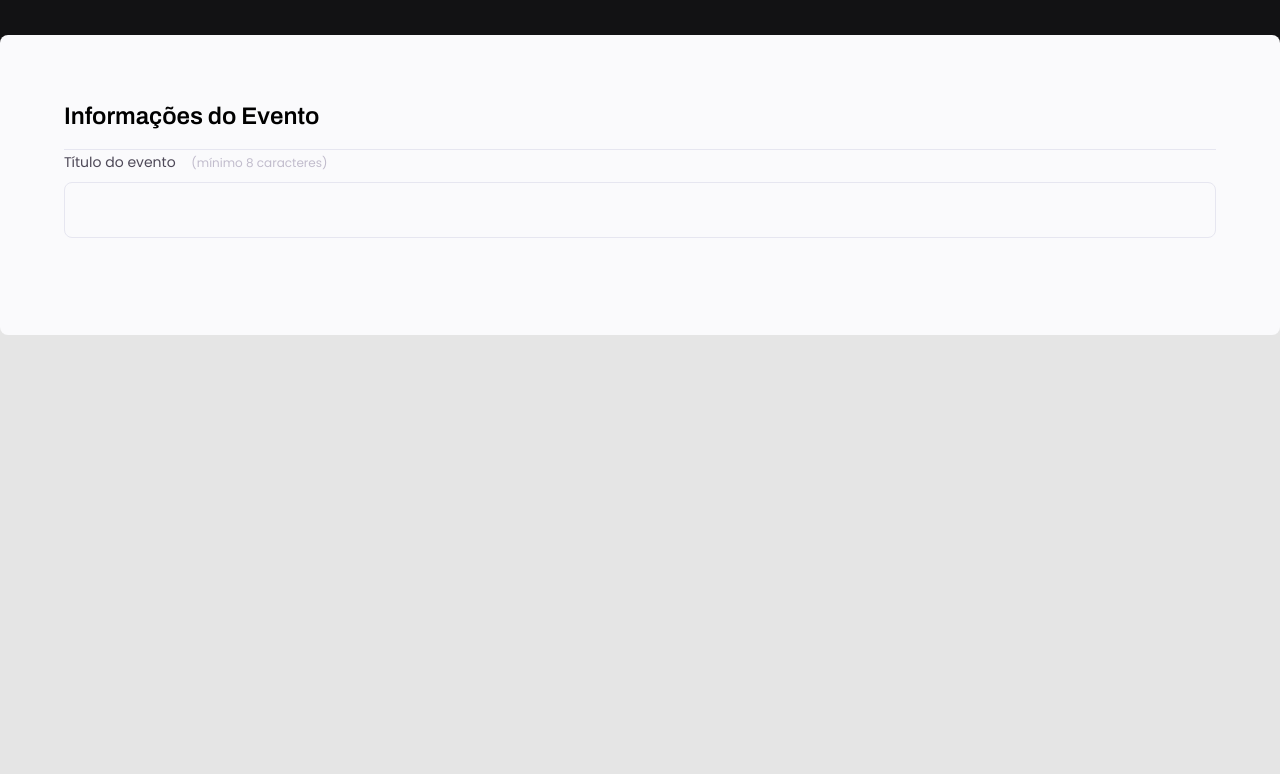
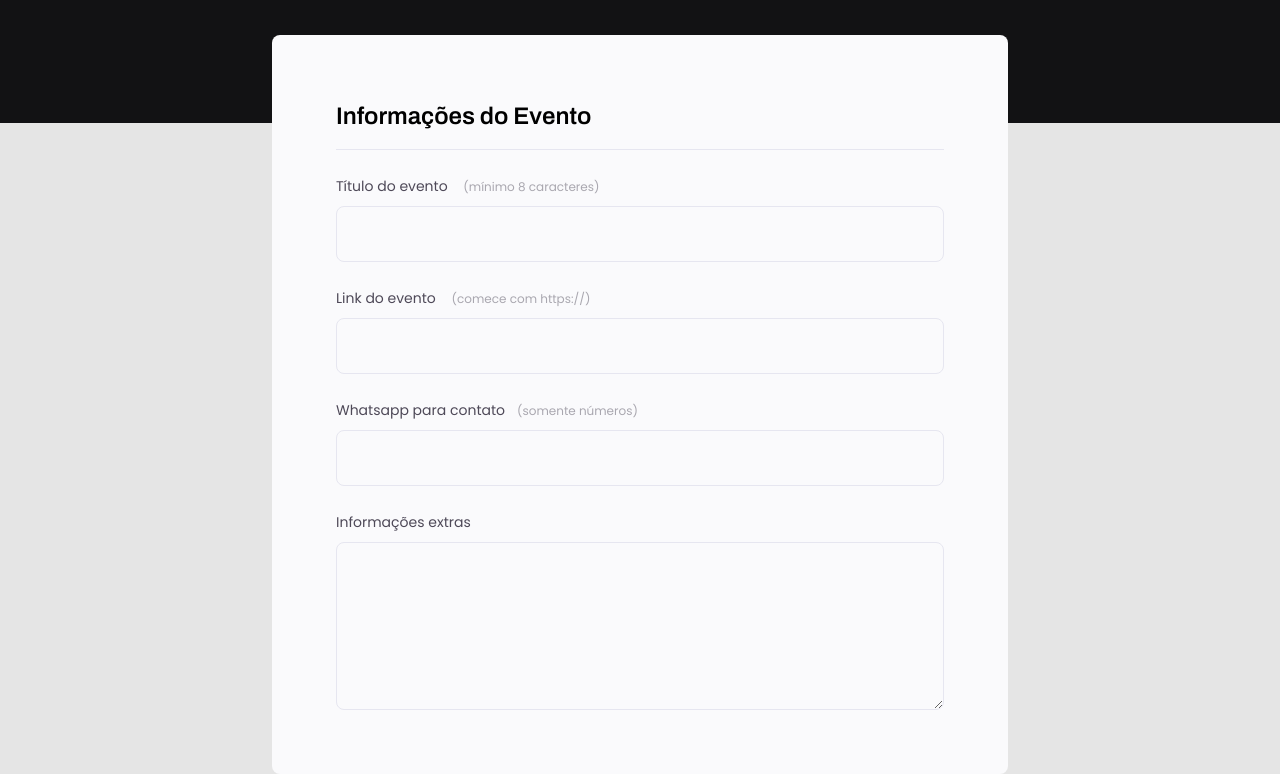
Before and after one commit to fernando-ruans/Crie-seu-evento, a plain HTML site: page index.html in a window 1280 px wide. Shown: the part 245-1019 px from the top of the page. Before the commit the page ends 800 px from the top, so only its background shows below. Drawn offline with Linux system fonts and the light colour scheme.

Commit message:
Ajustando novos campos dentro do fieldset.

```diff
--- a/index.html
+++ b/index.html
@@ -15,15 +15,29 @@
         <h1>Crie e compartilhe seu evento.</h1>
         <p>O primeiro passo, é preencher esse formulário de inscrição.</p>
         </header>
-    </div>
     <form>
         <fieldset>
-            <legend>Informações do Evento</legend>
-            <div class="input-wrapper">
-                <label for="event-title">Título do evento <span>(mínimo 8 caracteres)</span> </label>
-                <input type="text" id="event-title">
+            <div class="fieldset-wrapper">
+                <legend>Informações do Evento</legend>
+                <div class="input-wrapper">
+                    <label for="event-title">Título do evento <span>(mínimo 8 caracteres)</span> </label>
+                    <input type="text" id="event-title">
+                </div>
+                <div class="input-wrapper">
+                    <label for="event-link">Link do evento <span>(comece com https://)</span> </label>
+                    <input type="text" id="event-link">
+                </div>
+                <div class="input-wrapper">
+                    <label for="event-link">Whatsapp para contato<span>(somente números)</span> </label>
+                    <input type="text" id="event-whatsapp">
+                </div>
+                <div class="input-wrapper">
+                    <label for="event-link">Informações  extras</label>
+                    <textarea id="event-info"></textarea>
+                </div>
             </div>
         </fieldset>
     </form>
+    </div>
 </body>
 </html>
--- a/style.css
+++ b/style.css
@@ -69,6 +69,12 @@ fieldset {
     border: none;
 }
 
+.fieldset-wrapper {
+    display: flex;
+    flex-direction: column;
+    gap: 24px;
+}
+
 fieldset legend {
     font-family: 'Archivo', sans-serif;
     font-weight: 600;
@@ -99,10 +105,14 @@ fieldset legend {
     margin-left: 12px;
     font-size: 12px;
     line-height: 20px;
-    color: #c1bccc;
+    color: #a9a7af;
 }
 
-.input-wrapper input {
+.input-wrapper label span:hover {
+    color: #6c6a71;
+}
+
+.input-wrapper input, .input-wrapper textarea {
     background: #fafafc;
 
     border: 1px solid #e6e6f0;
@@ -114,6 +124,11 @@ fieldset legend {
     font-size: 16px;
     line-height: 26px;
 
-    color: #c1bccc;
+    color: #6c6a71;
 
 }
+
+.input-wrapper textarea {
+    padding: 0;
+    height: 168px;
+}
```
